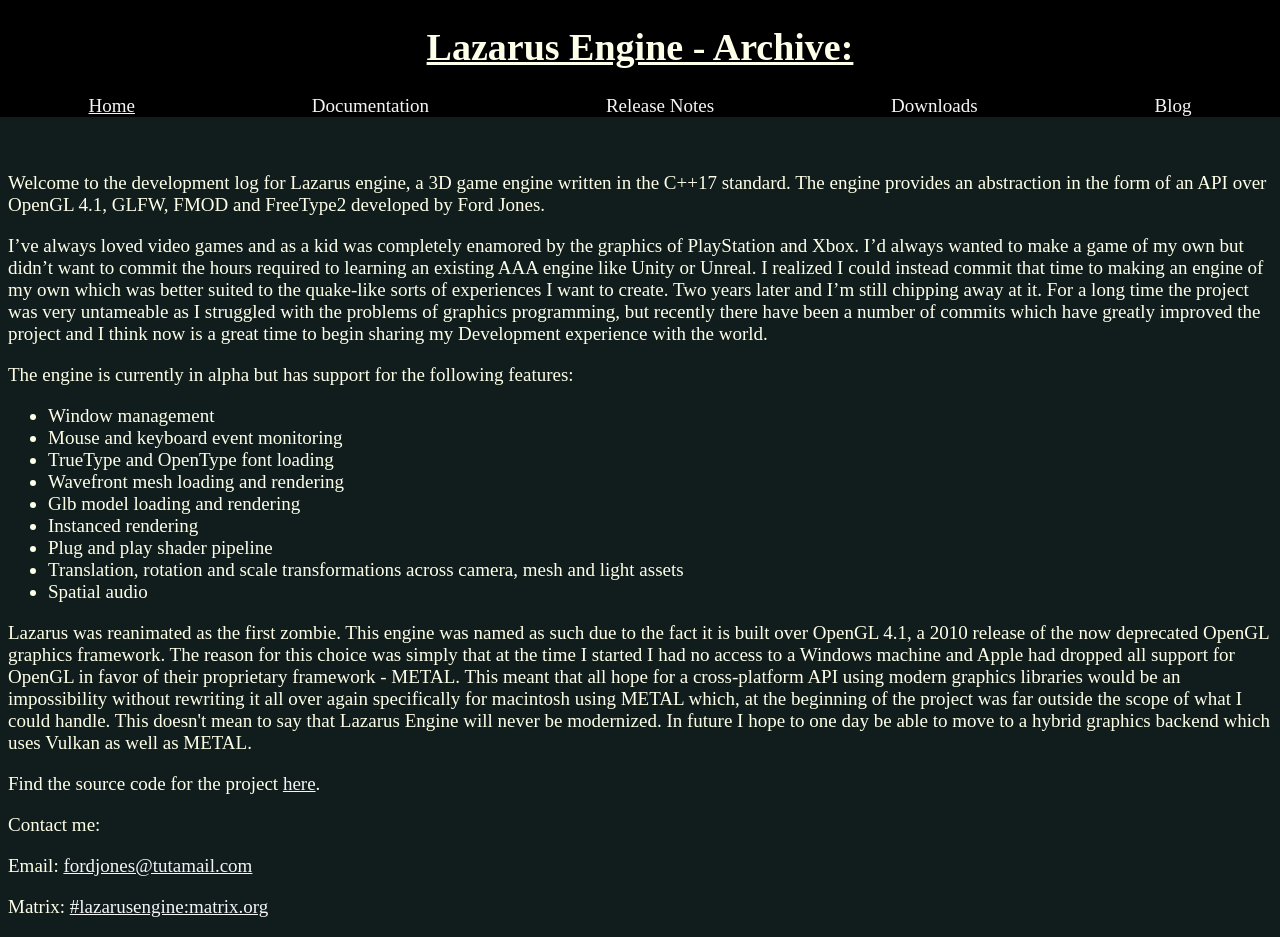
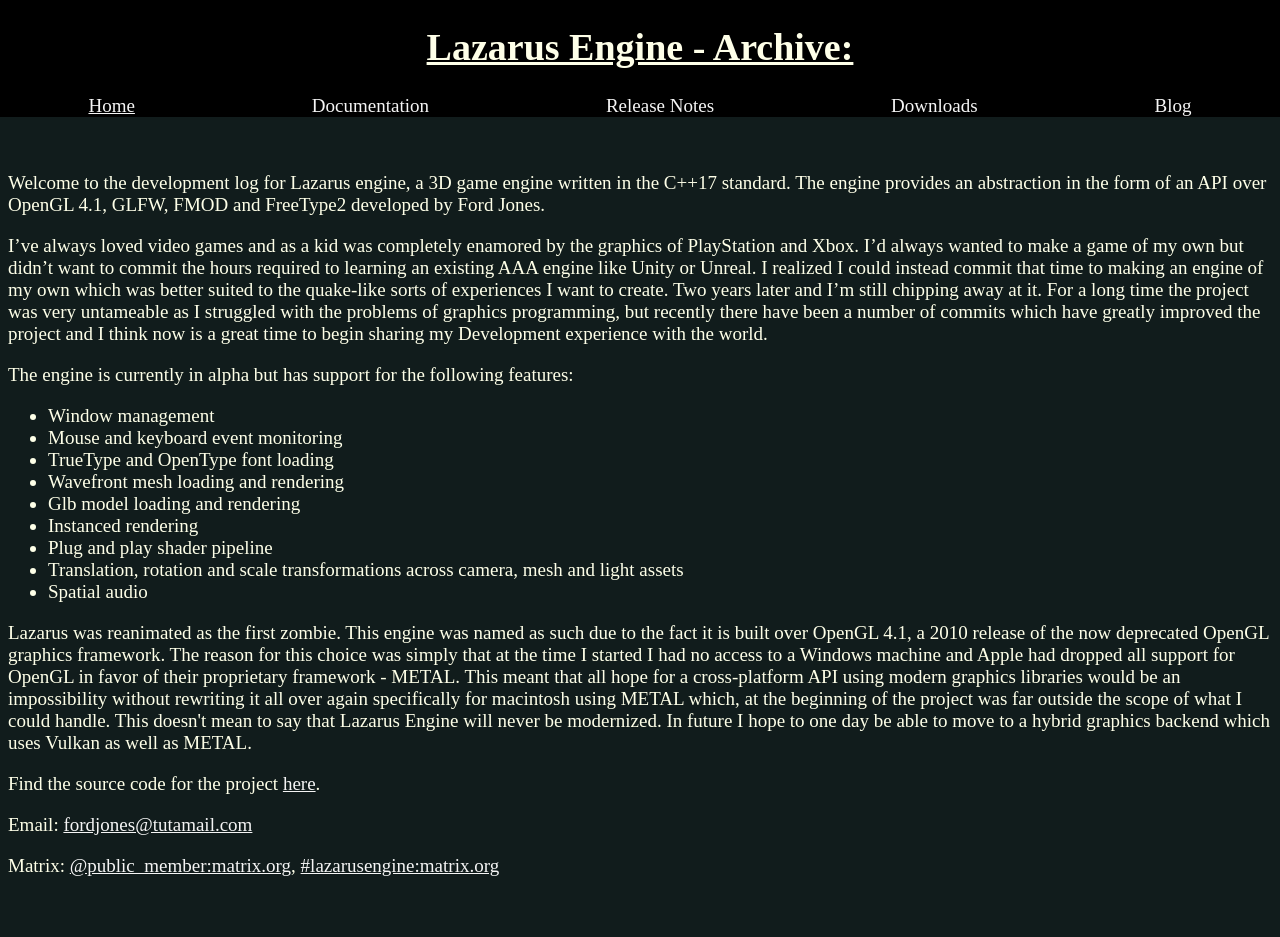
Before and after one commit to ford-jones/LazarusArchive, a Next.js app in the folder client/: page / in a window 1280 px wide. After the commit the page ends 896 px from the top, so only its background shows below. Built offline with nearby package versions, Linux system fonts and the light colour scheme.

Commit message:
Update: Include matrix identity in links

```diff
--- a/client/src/app/page.tsx
+++ b/client/src/app/page.tsx
@@ -54,9 +54,8 @@
         <p>
           Find the source code for the project <a style={{color: "whitesmoke"}}href="https://github.com/ford-jones/Lazarus">here</a>.
         </p>
-        <p>Contact me:</p>
         <p>Email: <a style={{color: "whitesmoke"}}href="mail:fordnicholasjones@gmail.com">fordjones@tutamail.com</a></p>
-        <p>Matrix: <a style={{color: "whitesmoke"}}href="#lazarusengine:matrix.org">#lazarusengine:matrix.org</a></p>
+        <p>Matrix: <a style={{color: "whitesmoke"}}href="@public_member:matrix.org">@public_member:matrix.org</a>, <a style={{color: "whitesmoke"}}href="#lazarusengine:matrix.org">#lazarusengine:matrix.org</a></p>
       </div>
     </>
   );
```
